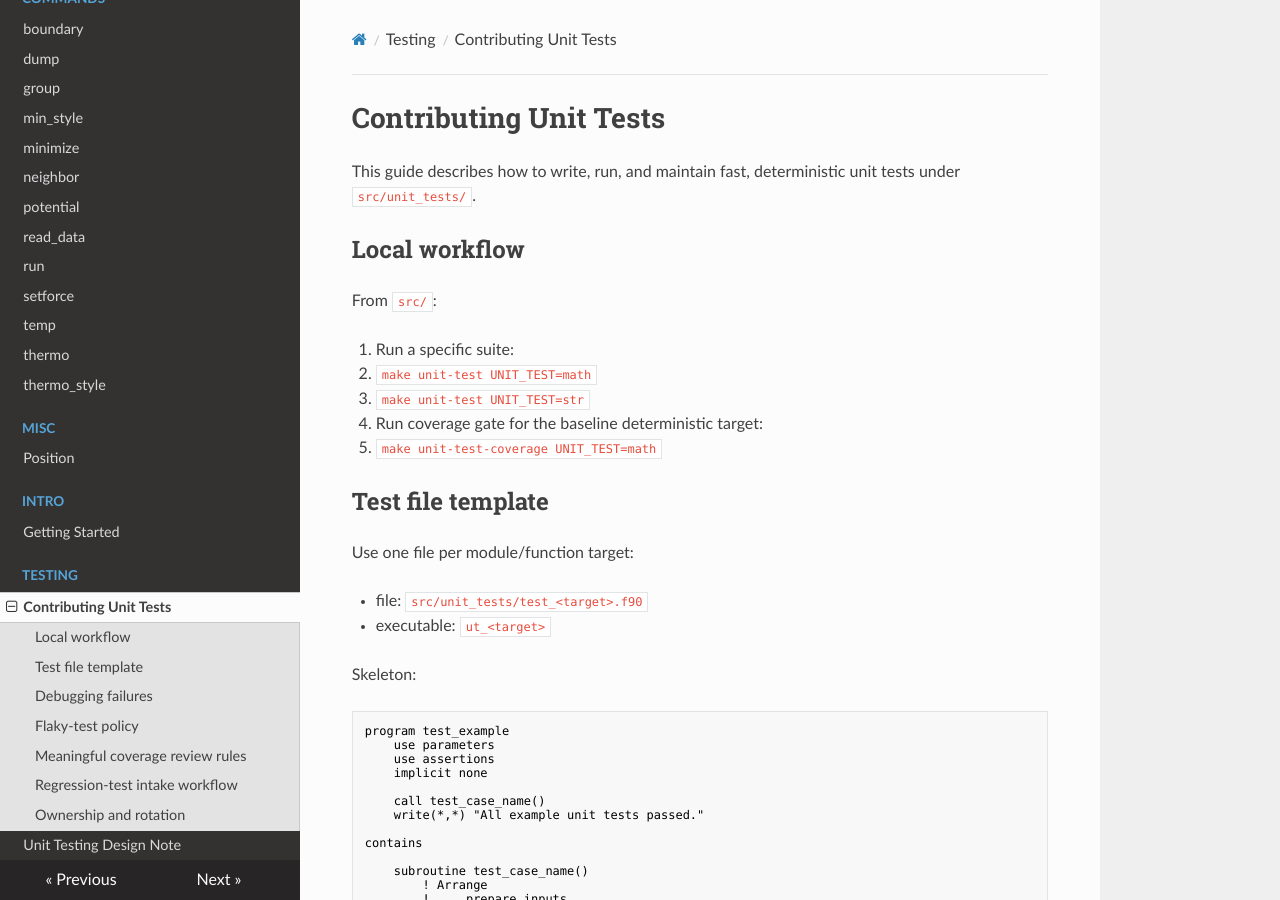
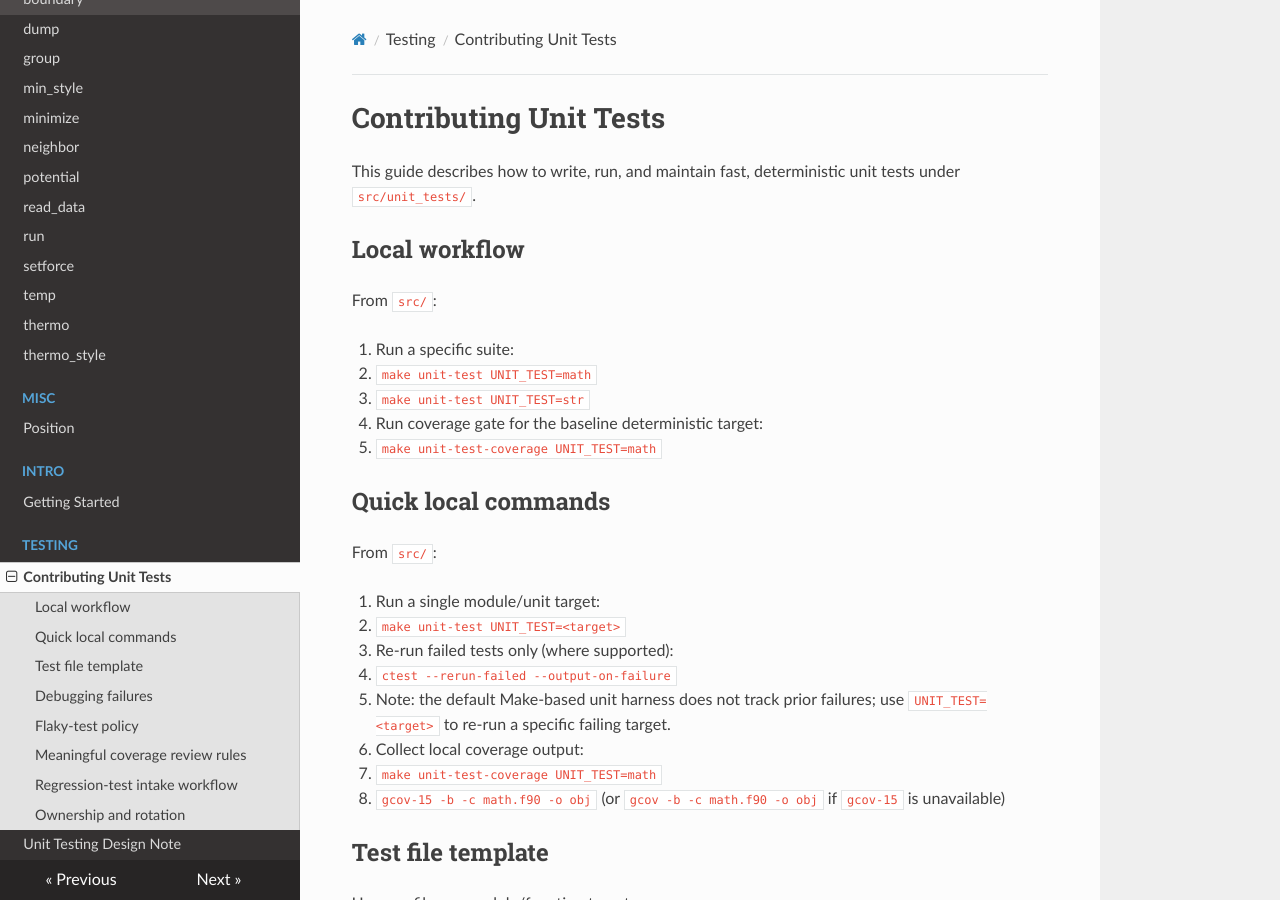
Before and after one commit to aselimov/vibeCAC, an MkDocs documentation site: the page built from docs/testing/contributing-unit-tests.md, in a window 1280 px wide and 900 px high. Built offline with MkDocs 1.6.1, drawn with Linux system fonts in a browser that asks for light colours; nearby versions of some CDN libraries.

Commit message:
docs: add quick local unit-test and coverage commands

```diff
--- a/docs/testing/contributing-unit-tests.md
+++ b/docs/testing/contributing-unit-tests.md
@@ -11,6 +11,19 @@ From `src/`:
    - `make unit-test UNIT_TEST=str`
 2. Run coverage gate for the baseline deterministic target:
    - `make unit-test-coverage UNIT_TEST=math`
+
+## Quick local commands
+
+From `src/`:
+
+1. Run a single module/unit target:
+   - `make unit-test UNIT_TEST=<target>`
+2. Re-run failed tests only (where supported):
+   - `ctest --rerun-failed --output-on-failure`
+   - Note: the default Make-based unit harness does not track prior failures; use `UNIT_TEST=<target>` to re-run a specific failing target.
+3. Collect local coverage output:
+   - `make unit-test-coverage UNIT_TEST=math`
+   - `gcov-15 -b -c math.f90 -o obj` (or `gcov -b -c math.f90 -o obj` if `gcov-15` is unavailable)
 
 ## Test file template
 
```
Also changed, not shown: implementation.md (+5 -5 lines).
